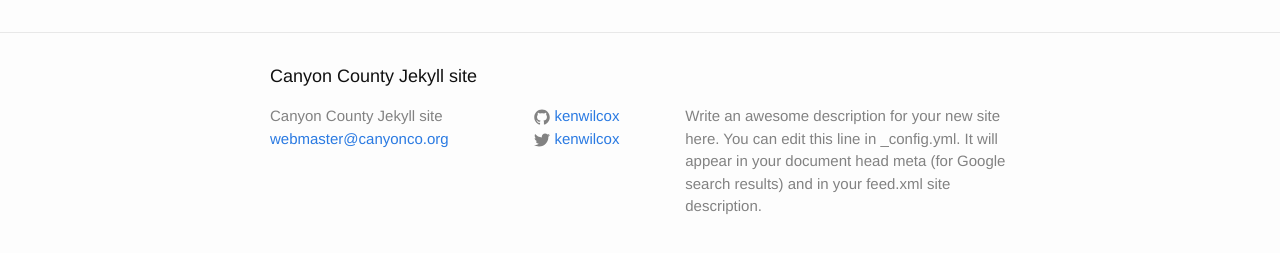
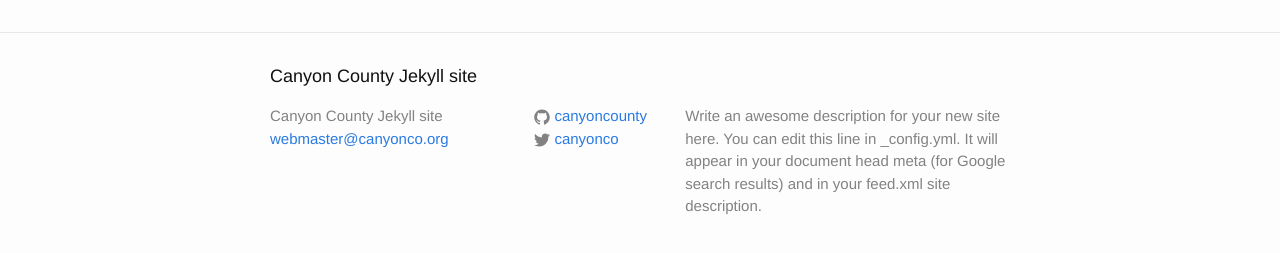
Before and after one commit to CanyonCounty/JekyllTest, a Jekyll site: the page built from plugin_test.md, in a window 1280 px wide. Shown: the part 255-508 px from the top of the page. Built offline with Jekyll 4.4.1, drawn with Linux system fonts in a browser that asks for light colours.

Commit message:
updated config

```diff
--- a/_config.yml
+++ b/_config.yml
@@ -7,8 +7,8 @@ description: > # this means to ignore newlines until "baseurl:"
   Google search results) and in your feed.xml site description.
 baseurl: "" # the subpath of your site, e.g. /blog/
 url: "http://ccjekyll.com" # the base hostname & protocol for your site
-twitter_username: kenwilcox
-github_username:  kenwilcox
+twitter_username: canyonco
+github_username:  canyoncounty
 
 # Build settings
 markdown: kramdown
```
